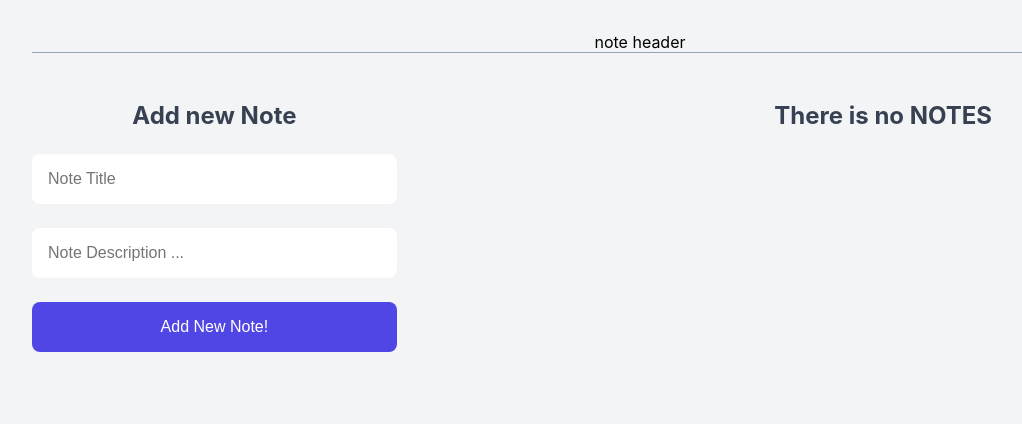
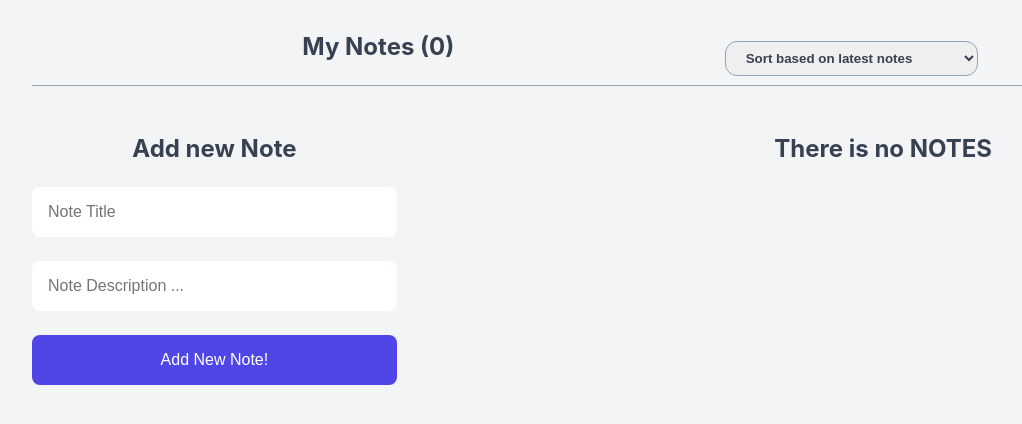
Before and after one commit to reza-sdo/note-app, a React (Vite) app: page / in a window 1280 px wide. Shown: the top 424 px of the page, without its empty margins (0-1022 px from the left). Built offline with nearby package versions, Linux system fonts and the light colour scheme.

Commit message:
header and filter done!

```diff
--- a/src/App.jsx
+++ b/src/App.jsx
@@ -3,8 +3,12 @@
 import NoteList from "./components/NoteList";
 import React, { useState } from "react";
 import NoteStatus from "./components/NoteStatus";
+import NoteHeader from "./components/NoteHeader";
 function App() {
   const [notes, setNotes] = useState([]);
+  const [sortBy, setSortBy] = useState("latest");
+
+
 
   const handelNote = (newNote) => {
     setNotes((prevNots) => [...prevNots, newNote]);
@@ -23,19 +27,26 @@
     // setNotes(completedNote);
 
     setNotes((prevN) =>
-            notes.map((n) =>
+      prevN.map((n) =>
         n.id === +e.target.id ? { ...n, completed: !n.completed } : n
       )
     );
   };
+
+
   return (
     <div className="container">
-            <div className="note-header">note header</div>
+      <NoteHeader
+        notes={notes}
+        sortBy={sortBy}
+        onSort={(e) => setSortBy(e.target.value)}
+      />
       <div className="note-app">
         <AddNewNote onHandelNotes={handelNote} />
         <div className="note-container">
           <NoteStatus notes={notes} />
           <NoteList
+						sortBy={sortBy}
             notes={notes}
             onDelete={handelDeleteNote}
             onCompleted={handelCompleted}
--- /dev/null
+++ b/src/components/NoteHeader.jsx
@@ -0,0 +1,20 @@
+import React, { useState } from "react";
+function NoteHeader({ notes , sortBy , onSort }) {
+  return (
+    <div className="note-header">
+      <h2>My Notes ({notes.length})</h2>
+      <select
+        name=""
+        id=""
+        value={sortBy}
+        onChange={onSort}
+      >
+        <option value="latest">Sort based on latest notes </option>
+        <option value="earliest">Sort based on earliest notes </option>
+        <option value="completed">Sort based on completed notes</option>
+      </select>
+    </div>
+  );
+}
+
+export default NoteHeader;
--- a/src/components/NoteList.jsx
+++ b/src/components/NoteList.jsx
@@ -1,9 +1,27 @@
 import React from "react";
 
-function NoteList({ notes, onDelete, onCompleted }) {
+function NoteList({ notes, onDelete, onCompleted, sortBy }) {
+  let sortedNotes;
+
+  if (sortBy === "latest") {
+    sortedNotes = [...notes].sort(
+      (a, b) => new Date(b.createAt) - new Date(a.createAt)
+    );
+  }
+  if (sortBy === "earliest") {
+    sortedNotes = [...notes].sort(
+      (a, b) => new Date(a.createAt) - new Date(b.createAt)
+    );
+  }
+  if (sortBy === "completed")
+    // sortedNotes = [...notes].sort(
+    //   (a, b) => Number(b.completed) - Number(a.completed)
+    // );
+    sortedNotes = notes.filter((n) => n.completed);
+
   return (
     <div className="note-list">
-            {notes.map((note) => (
+      {sortedNotes.map((note) => (
         <NoteItem
           key={note.id}
           note={note}
@@ -15,17 +33,17 @@
   );
 }
 
-function NoteItem({ note, onDelete ,onCompleted}) {
+function NoteItem({ note, onDelete, onCompleted }) {
   const options = {
     year: "numeric",
     month: "short",
     day: "numeric",
   };
 
-    console.log(note);
+  // console.log(note);
 
   return (
-        <div className={`note-item ${note.completed ? "completed" :"" }`}>
+    <div className={`note-item ${note.completed ? "completed" : ""}`}>
       <div className="note-item__header">
         <div>
           <p className="title">{note.title}</p>
@@ -39,7 +57,6 @@
             id={note.id}
             // onChange={() => onCompleted(note.id)}
             onChange={onCompleted}
-
           />
         </div>
       </div>
```
Lines whose indentation alone changed are shown as unchanged.
